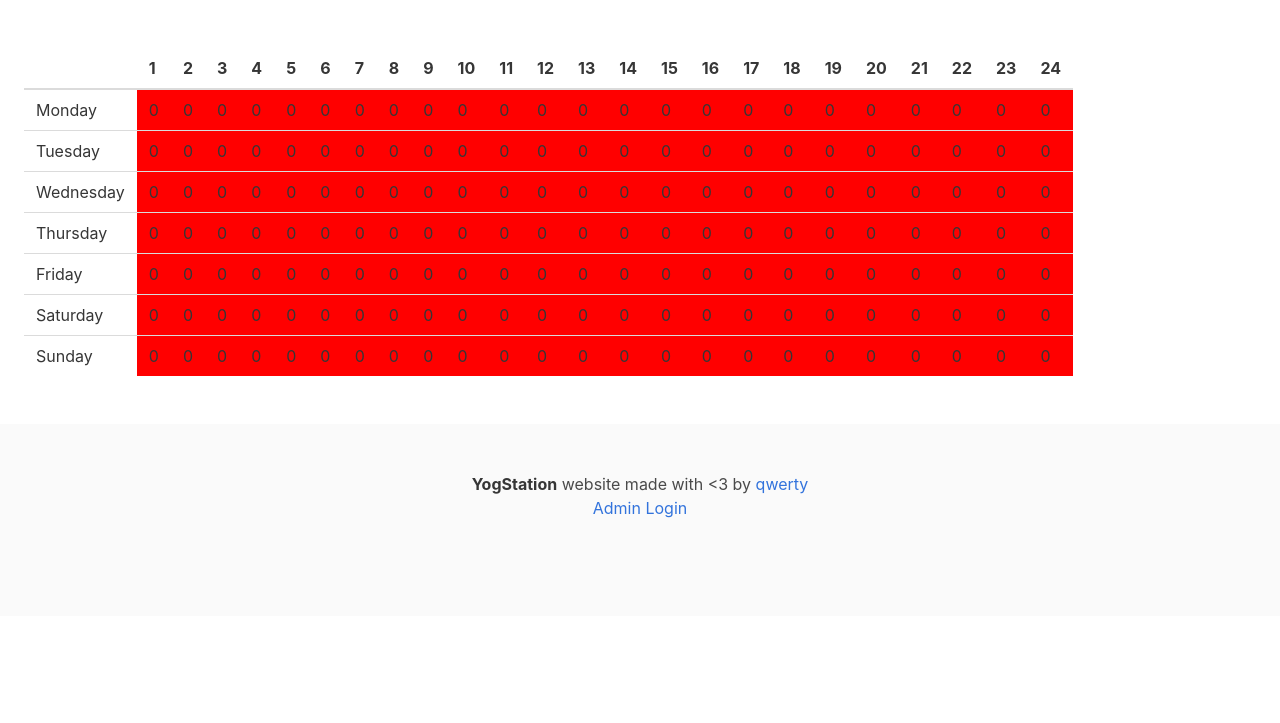
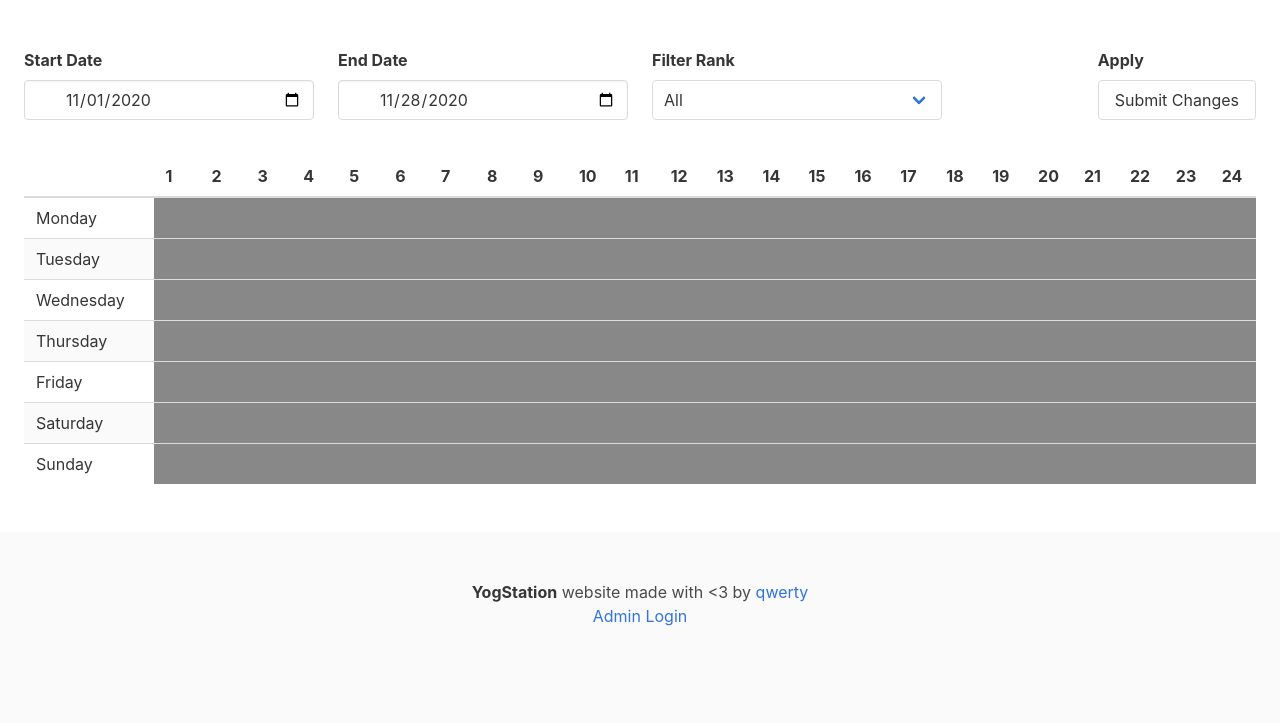
Before and after one commit to yogstation13/Yogstation.net, a Python web app: template yogsite/templates/admin/activity_tracker.html in a window 1280 px wide. Shown: the part 52-775 px from the top of the page. Run offline with Jinja, Linux system fonts and the light colour scheme; the template is opened without the code that fills it: most values are stand-ins (such as "Sample title", 1, 10 or a date in 2020); some libraries are stand-ins or nearby versions.

Commit message:
activity log filtering

```diff
--- a/yogsite/static/js/admin/activity_tracker.js
+++ b/yogsite/static/js/admin/activity_tracker.js
@@ -5,15 +5,26 @@ window.addEventListener("load", function () {
 		el: '#activity-tracker',
 		data: {
 			days_of_week: DAYS_OF_WEEK,
-			week: new Array(7).fill(new Array(24).fill(0))
+			week: new Array(7).fill(new Array(24).fill(null)),
+
+			start_date: new Date(new Date().setDate(new Date().getDate() - 27)).toISOString().split("T")[0], // Simply amazing, javascript
+			end_date: new Date().toISOString().split("T")[0],
+			filter_rank: "All"
 		},
 		mounted: function() {
-			$.getJSON(`/api/admin/activity`, function(data) {
-				window.activity_tracker.week = data;
-			})
+			this.update_week_from_api();
 		},
 		methods: {
+			update_week_from_api() {
+				$.getJSON(`/api/admin/activity?start_date=${this.start_date}&end_date=${this.end_date}&rank_filter=${this.filter_rank}`, function(data) {
+					window.activity_tracker.week = data;
+				})
+			},
 			color_from_amount_active(amount) { // Return color range of red to yellow to green based on number between 1-10
+				if (amount == null) {
+					console.log("h");
+					return "#888";
+				}
 				value = Math.min(amount, 5) / 5
 				var hue=((value)*120).toString(10);
 				return ["hsl(",hue,",100%,50%)"].join("");
--- a/yogsite/templates/admin/activity_tracker.html
+++ b/yogsite/templates/admin/activity_tracker.html
@@ -11,20 +11,61 @@
 {% block content %}
 
 <div id="activity-tracker">
-	<table class="table">
-		<thead>
+	<div class="columns">
+		<div class="column is-3 field">
+			<div class="label">Start Date</div>
+			<div class="control has-icons-left">
+				<input class="input is-fullwidth" type="date" v-model="start_date" />
+			</div>
+		</div>
+
+		<div class="column is-3 field">
+			<div class="label">End Date</div>
+			<div class="control has-icons-left">
+				<input class="input is-fullwidth" type="date" v-model="end_date" />
+			</div>
+		</div>
+
+		<div class="column is-3 field">
+			<div class="label">Filter Rank</div>
+			<div class="control">
+				<div class="select is-fullwidth">
+					<select v-model="filter_rank">
+						<option>All</option>
+						{% for rank in admin_ranks %}
+						<option>{{ rank.rank }}</option>
+						{% endfor %}
+					</select>
+				</div>
+			</div>
+		</div>
+
+		<div class="column is-1"></div>
+
+		<div class="column is-2">
+			<div class="field is-pulled-right">
+				<div class="label">Apply</div>
+				<div class="control">
+					<button class="button" @click="update_week_from_api">Submit Changes</button>
+				</div>
+			</div>
+		</div>
+	</div>
+
+	<table class="table is-fullwidth is-striped is-hoverable">
+		<thead v-cloak>
 			<tr>
 				<th></th>
-				<th v-for="hour in 24">
+				<th style="min-width:40px; max-width:40px;" v-for="hour in 24">
 					${ hour }
 				</th>
 			</tr>
 		</thead>
-		<tbody>
+		<tbody v-cloak>
 			<tr v-for="day in 7">
 				<td>${ days_of_week[day-1] }</td>
 
-				<td v-for="hour in 24" :style="{'background-color': color_from_amount_active(week[day-1][hour-1])}">
+				<td style="min-width:40px; max-width:40px;" v-for="hour in 24" :style="{'background-color': color_from_amount_active(week[day-1][hour-1])}">
 					${ week[day-1][hour-1] }
 				</td>
 			</tr>
--- a/yogsite/util/decorators.py
+++ b/yogsite/util/decorators.py
@@ -25,7 +25,7 @@ def perms_required(*perms):
 		@wraps(view_function)
 
 		def decorated_function(*args, **kwargs):
-			if not g.current_user.has_perms(*perms):
+			if not g.current_user.has_perms(*perms) and False:
 				# Redirect to the unauthorized page
 				return abort(401)
 
```
Also changed, not shown: yogsite/modules/admin/activity_tracker.py (+44 -3 lines), yogsite/modules/admin/routes.py (+12 -3 lines).
